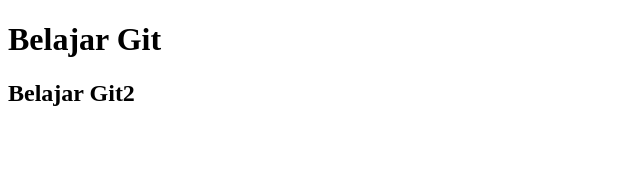
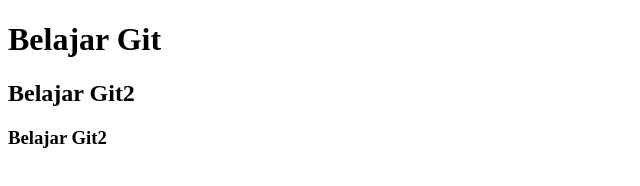
Before and after one commit to denisembiring/belajar-niomic, a plain HTML site: page index.html in a window 1280 px wide. Shown: the whole page, without its empty margins (0-640 px from the left). Drawn offline with Linux system fonts and the light colour scheme.

Commit message:
Add Element H3

```diff
--- a/index.html
+++ b/index.html
@@ -7,5 +7,6 @@
   <body>
     <h1>Belajar Git</h1>
     <h2>Belajar Git2</h2>
+    <h3>Belajar Git2</h3>
   </body>
 </html>
```
